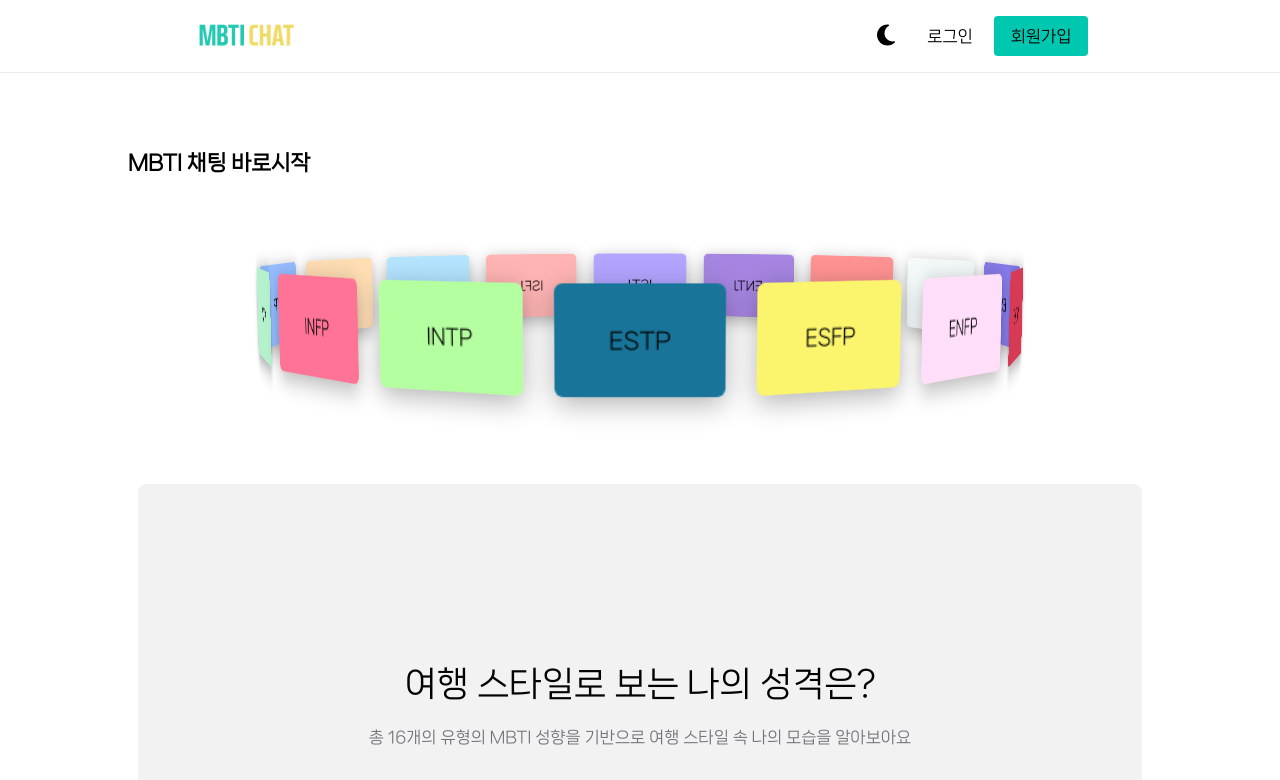
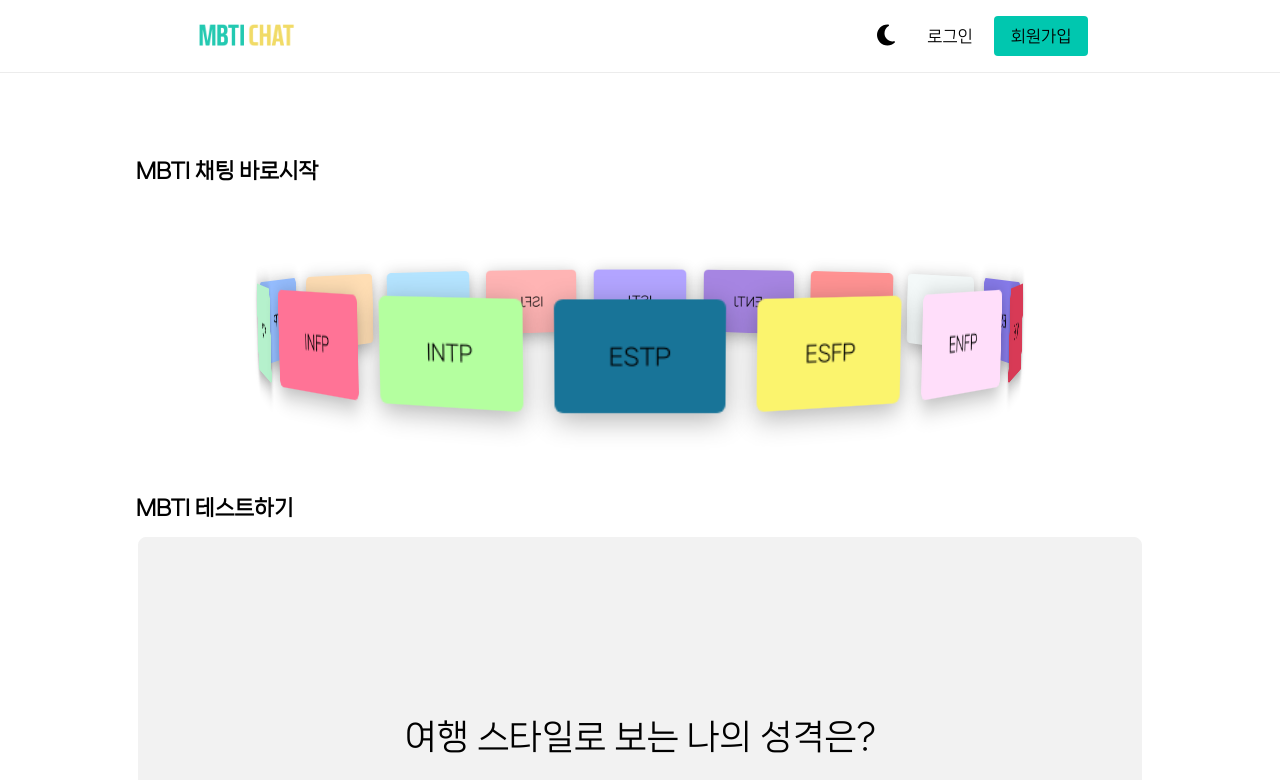
Before and after one commit to Sassy-Project/front-mbti-chat, a React (Create React App) app: page / in a window 1280 px wide. Shown: the top 780 px of the page. Built offline with nearby package versions, Linux system fonts and the light colour scheme.

Commit message:
fix: MbtiPage

```diff
--- a/src/components/MbtiTest/startTest.module.scss
+++ b/src/components/MbtiTest/startTest.module.scss
@@ -36,16 +36,17 @@
     background-color: #f2f2f2;
   }
   &__form {
-    width: 60%;
+    width: 40%;
     margin: auto;
+    // border: 1px solid red;
     background-color: #f2f2f2;
     &__name {
       height: 48px;
-      width: 100%;
+      width: 93.5%;
       padding: 0 10px;
       border-radius: 5px;
       border: 1px solid #d9d9d9;
-      margin: 0 0 20px;
+      margin: 0 auto 20px;
       font-size: 14px;
       text-align: center;
     }
--- a/src/pages/MainPage/MbtiTestResult/style.module.scss
+++ b/src/pages/MainPage/MbtiTestResult/style.module.scss
@@ -19,7 +19,7 @@
       font-size: 20px;
     }
     img {
-      margin: 40px auto 30px;
+      margin: 50px auto 30px;
       width: 300px;
       height: 300px;
     }
@@ -28,9 +28,9 @@
     }
     &__testAgainButton {
       font-size: 20px;
-      width: 70%;
+      width: 60%;
       height: 20px;
-      border-radius: 20px;
+      border-radius: 4px;
       padding: 30px;
       display: flex;
       justify-content: center;
--- a/src/pages/MainPage/index.tsx
+++ b/src/pages/MainPage/index.tsx
@@ -5,10 +5,11 @@ import StartTest from '../../components/MbtiTest/startTest';
 const MainPage = () => {
   return (
     <div className={styles.MainPage}>
-      <div className={styles.MainPage__chatStart}>MBTI 채팅 바로시작</div>
+      <div className={styles.MainPage__title}>MBTI 채팅 바로시작</div>
       <div className={styles.MainPage__carousel}>
         <Carousel />
       </div>
+      <div className={styles.MainPage__title}>MBTI 테스트하기</div>
       <StartTest />
     </div>
   );
--- a/src/pages/MainPage/style.module.scss
+++ b/src/pages/MainPage/style.module.scss
@@ -8,9 +8,10 @@
   flex-direction: column;
   width: 80%;
   margin: 80px auto;
-  &__chatStart {
+  &__title {
     font-size: 1.3rem;
     font-weight: bold;
+    margin: 8px;
   }
 }
 
@@ -29,7 +30,7 @@
     margin: 20px auto;
     &__carousel,
     &__iframe,
-    &__chatStart {
+    &__title {
       display: none;
     }
   }
```
